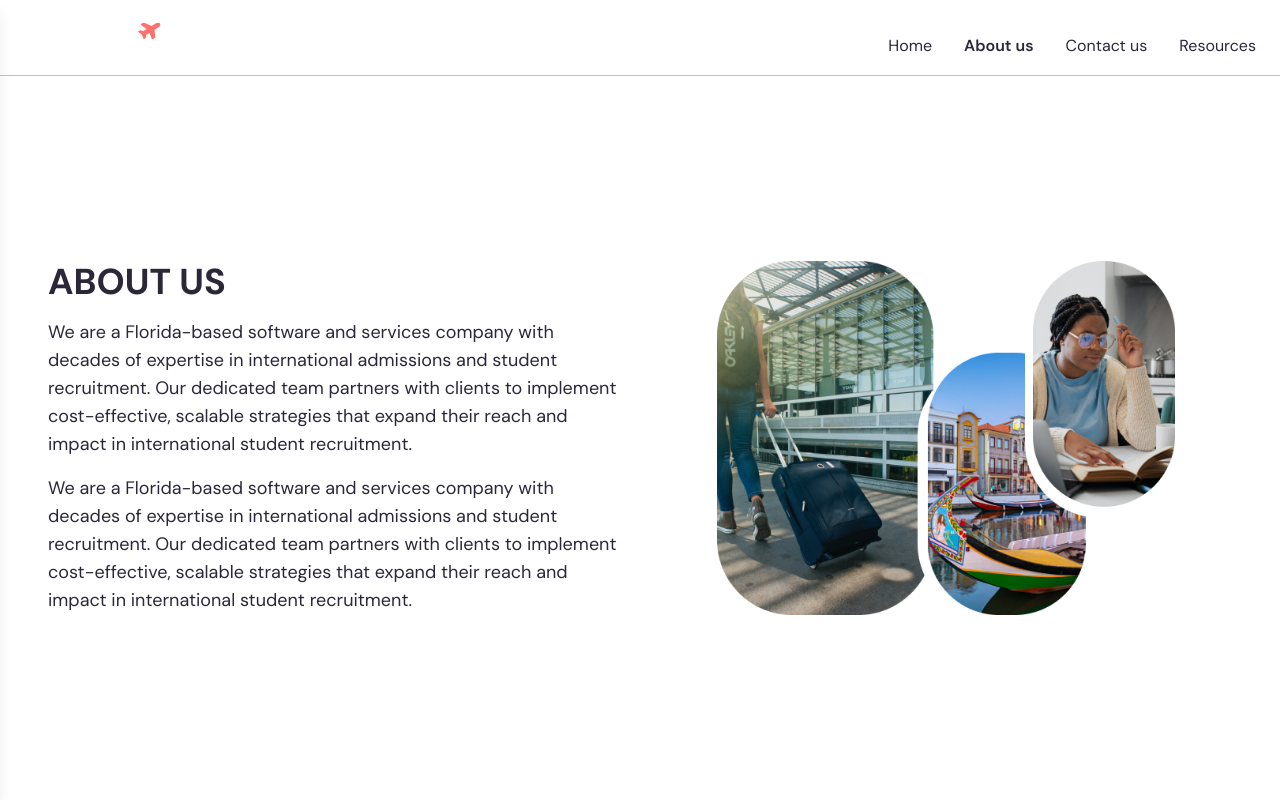
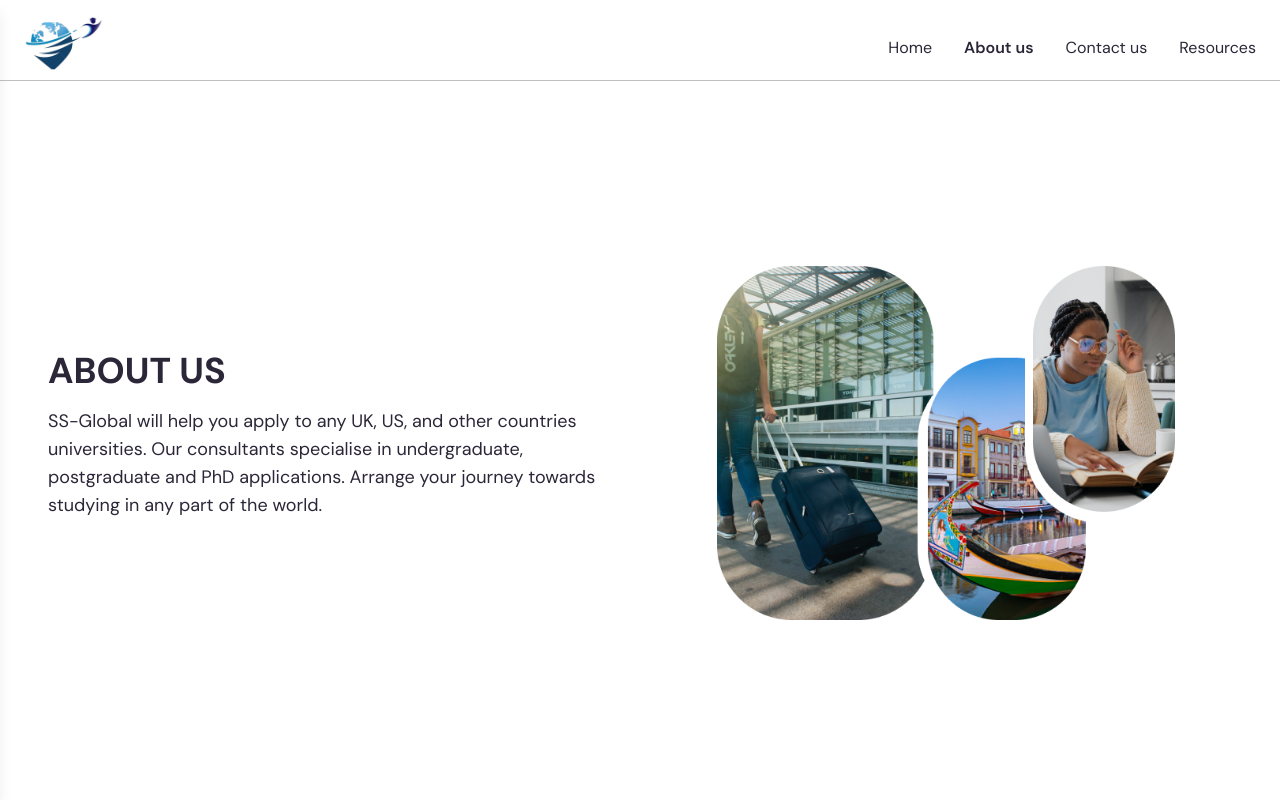
Before and after one commit to fogtood/phnes-travels, a React (Vite) app: page /about-us in a window 1280 px wide. Shown: the top 800 px of the page. Built offline with nearby package versions, Linux system fonts and the light colour scheme.

Commit message:
feat: update brand image and revise About section content

```diff
--- a/src/components/brand/brand.component.jsx
+++ b/src/components/brand/brand.component.jsx
@@ -4,7 +4,7 @@ import brand from "@/assets/images/brand.png";
 const Brand = () => {
   return (
     <NavLink to="/">
-      <img src={brand} alt="brand" />
+      <img src={brand} alt="brand" className="h-16" />
     </NavLink>
   );
 };
--- a/src/routes/about/about.route.jsx
+++ b/src/routes/about/about.route.jsx
@@ -17,18 +17,10 @@ const About = () => {
             <div className="text-center md:text-start">
               <h1 className="text-2xl font-bold md:text-4xl">ABOUT US</h1>
               <p className="my-4 text-sm sm:text-base md:text-lg">
-                We are a Florida-based software and services company with
-                decades of expertise in international admissions and student
-                recruitment. Our dedicated team partners with clients to
-                implement cost-effective, scalable strategies that expand their
-                reach and impact in international student recruitment.
-              </p>
-              <p className="text-sm sm:text-base md:text-lg">
-                We are a Florida-based software and services company with
-                decades of expertise in international admissions and student
-                recruitment. Our dedicated team partners with clients to
-                implement cost-effective, scalable strategies that expand their
-                reach and impact in international student recruitment.
+                SS-Global will help you apply to any UK, US, and other countries
+                universities. Our consultants specialise in undergraduate,
+                postgraduate and PhD applications. Arrange your journey towards
+                studying in any part of the world.
               </p>
             </div>
             <div className="mx-auto flex max-w-[80%] items-center justify-center">
```
Also changed, not shown: src/assets/images/brand.png.
